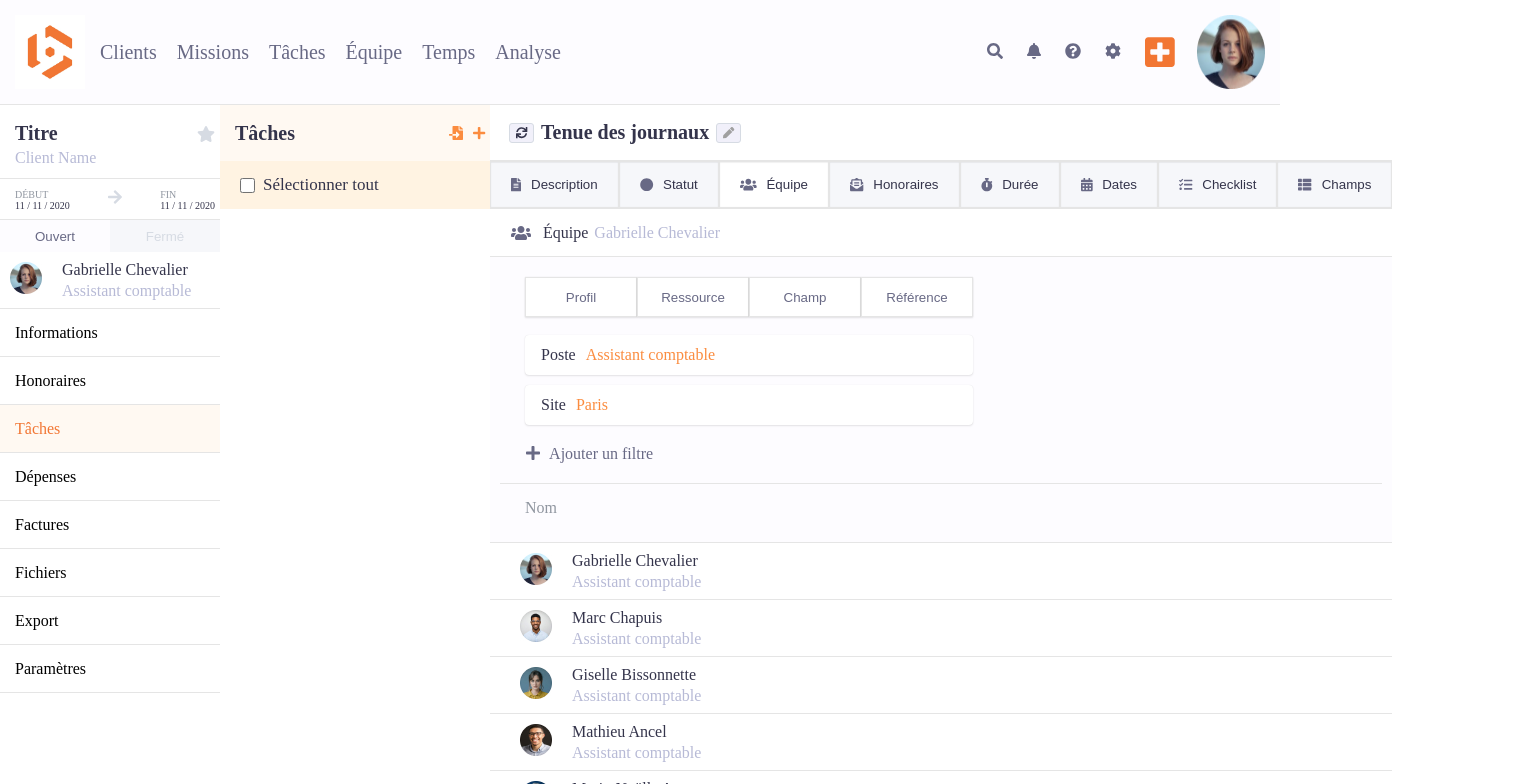
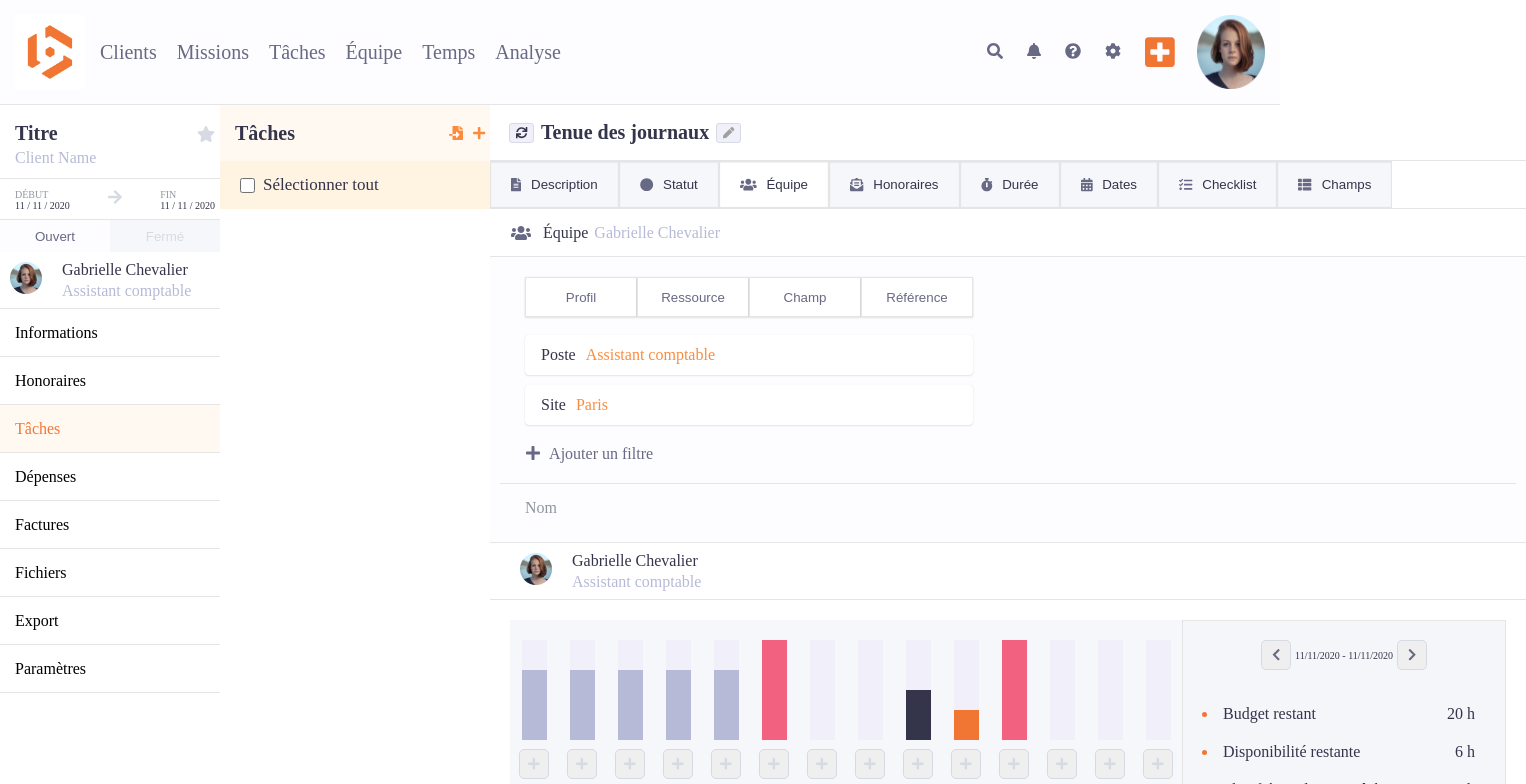
Before and after one commit to deepikabekal/Beeye-1.0, a React (Create React App) app: page / in a window 1280 px wide. Shown: the top 784 px of the page, 1526 px wide, since content can reach past the window. Built offline with nearby package versions, Linux system fonts and the light colour scheme.

Commit message:
added logic to render graph when the employee section is clicked

```diff
--- a/src/components/TeamSection/ResourcePlanning/ResourceCard.js
+++ b/src/components/TeamSection/ResourcePlanning/ResourceCard.js
@@ -2,7 +2,7 @@ import React from "react";
 
 function ResourceCard(props) {
   return (
-    <div className="resource-list-div div-border">
+    <li className="resource-list-div div-border" onClick={props.onClick}>
       <div className={props.className}>
         <img src={props.imageURL} alt="employee of the company" />
       </div>
@@ -10,7 +10,7 @@ function ResourceCard(props) {
         <p className="resource-name">{props.employeeName}</p>
         <p className="resource-desig">{props.designation}</p>
       </div>
-    </div>
+    </li>
   );
 }
 //require(`../assets/images/${props.imgName}`
--- a/src/components/TeamSection/ResourcePlanning/ResourceListSection.js
+++ b/src/components/TeamSection/ResourcePlanning/ResourceListSection.js
@@ -1,18 +1,23 @@
 import React from "react";
 import ResourceCard from "./ResourceCard";
 import employees from "../../employees";
+import PlanningGraph from "../PlanningGraph";
 
-function ResourceListSection() {
+function ResourceListSection(props) {
   return (
     <div>
       {employees.map((item) => (
+        <div key={item.id}>
           <ResourceCard
-          key={item.id}
             imageURL={item.imageURL}
             employeeName={item.employeeName}
             designation={item.designation}
+            onClick={props.onClick}
+            id={item.employeeName}
             className="resource-img-div margin-left-20"
           />
+          {props.clickedName === item.employeeName && <PlanningGraph />}
+        </div>
       ))}
     </div>
   );
--- a/src/components/TeamSection/ResourcePlanning/ResourceSection.css
+++ b/src/components/TeamSection/ResourcePlanning/ResourceSection.css
@@ -1,6 +1,7 @@
 .resource-list-div {
   display: flex;
   align-items: center;
+  cursor: pointer;
   /* align-self: stretch; */
 }
 
--- a/src/components/TeamSection/ResourcePlanning/index.js
+++ b/src/components/TeamSection/ResourcePlanning/index.js
@@ -2,8 +2,13 @@ import React from "react";
 import ResourceListSection from "./ResourceListSection";
 import "./ResourceSection.css";
 
-function ResourcePlanning() {
-  return <ResourceListSection />;
+function ResourcePlanning(props) {
+  return (
+    <ResourceListSection
+      onClick={props.onClick}
+      clickedName={props.clickedName}
+    />
+  );
 }
 
 export default ResourcePlanning;
--- a/src/components/TeamSection/index.js
+++ b/src/components/TeamSection/index.js
@@ -1,13 +1,17 @@
-import React from "react";
+import { React, useState } from "react";
 import PlanningGraph from "./PlanningGraph";
 import ResourcePlanning from "./ResourcePlanning";
 import Equipe from "./Equipe";
 
 function TeamSection() {
+  const [clickedName, setClickedName] = useState("Gabrielle Chevalier");
+  function renderGraph(event) {
+    setClickedName(event.target.id);
+  }
   return (
     <>
       <Equipe />
-      <ResourcePlanning />
+      <ResourcePlanning onClick={renderGraph} clickedName={clickedName} />
     </>
   );
 }
```
Lines whose indentation alone changed are shown as unchanged.
